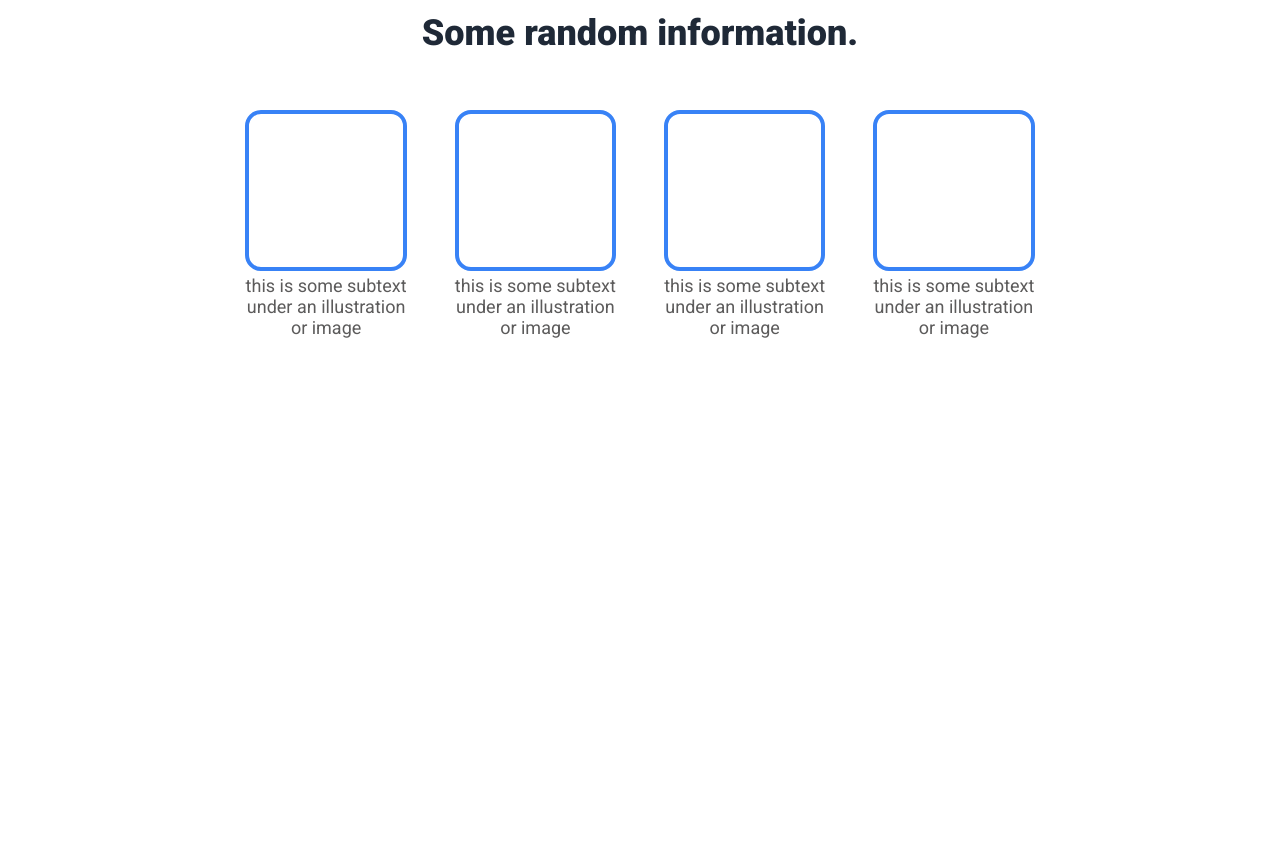
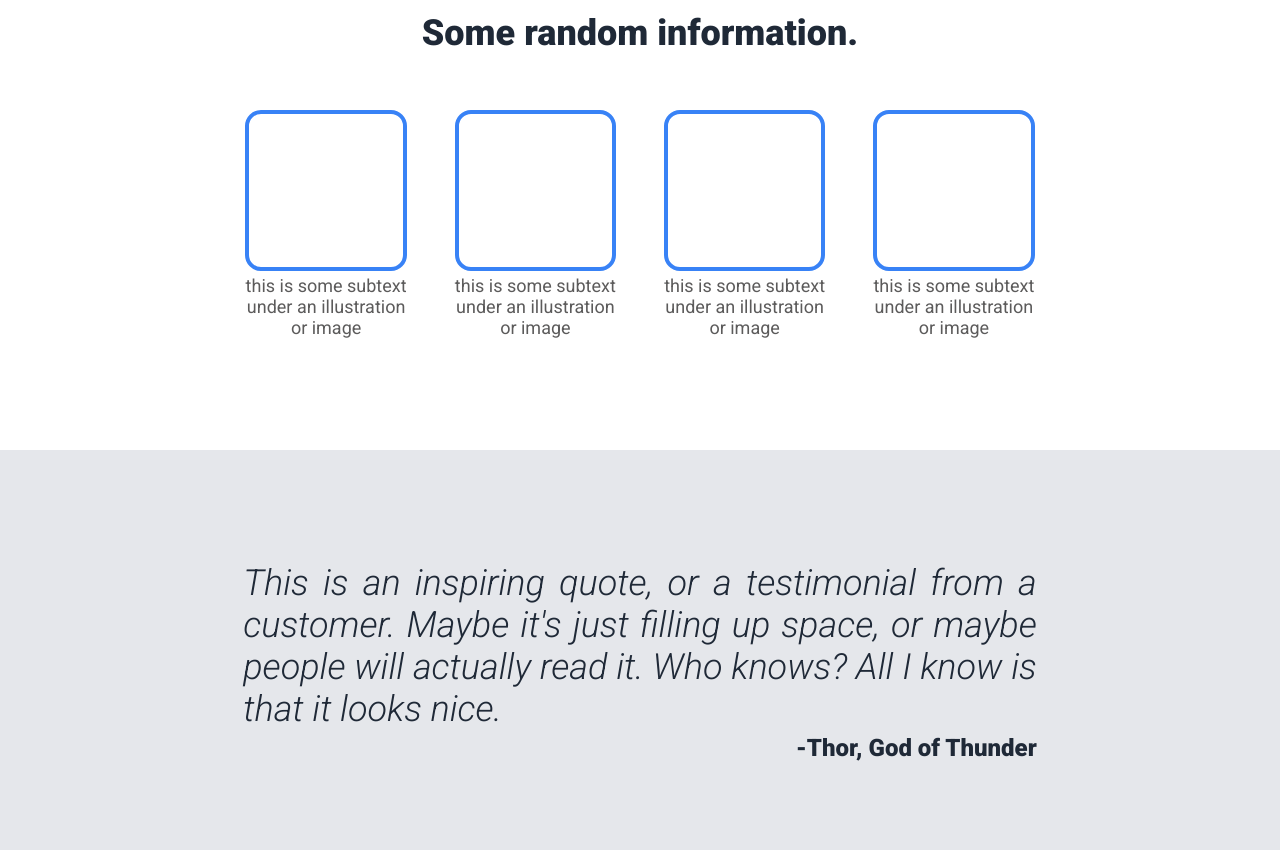
Before and after one commit to derm1llion/TOP_landing-page, a plain HTML site: page index.html in a window 1280 px wide. Shown: the part 764-1614 px from the top of the page. Before the commit the page ends 1214 px from the top, so only its background shows below. Drawn offline with Linux system fonts and the light colour scheme.

Commit message:
Add quote section

```diff
--- a/index.html
+++ b/index.html
@@ -4,8 +4,8 @@
     <meta charset="UTF-8">
     <meta name="viewport" content="width=device-width, initial-scale=1.0">
     <link rel="preconnect" href="https://fonts.googleapis.com">
-<link rel="preconnect" href="https://fonts.gstatic.com" crossorigin>
-<link href="https://fonts.googleapis.com/css2?family=Roboto:wght@400;900&display=swap" rel="stylesheet">
+    <link rel="preconnect" href="https://fonts.gstatic.com" crossorigin>
+    <link href="https://fonts.googleapis.com/css2?family=Roboto:ital,wght@0,400;0,900;1,300&display=swap" rel="stylesheet">
     <link rel="stylesheet" href="style.css">
     <title>A Landing Page</title>
 </head>
@@ -51,5 +51,11 @@
             </li>
         </ul>
     </div>
+    <div class="quote">
+        <div class="quote-wrapper">
+            <div class="quote-context">This is an inspiring quote, or a testimonial from a customer. Maybe it's just filling up space, or maybe people will actually read it. Who knows? All I know is that it looks nice.</div>
+            <div class="quote-author">-Thor, God of Thunder</div>
+        </div>
+    </div>
 </body>
 </html>
--- a/style.css
+++ b/style.css
@@ -10,6 +10,7 @@
     flex-direction: column;
     height: 90vh;
     padding: 20px 80px 0px 160px;
+    overflow: hidden;
 }
 
 .hero-header {
@@ -127,3 +128,34 @@
     font-size: 18px;
     color: rgb(92, 91, 91);
 }
+
+
+.quote {
+    background-color: #e5e7eb;
+    padding-top: 112px;
+    padding-bottom: 88px;
+    display: flex;
+    justify-content: center;
+}
+
+.quote-wrapper {
+    display: flex;
+    flex-direction: column;
+    gap: 4px;
+    width: 62%;
+}
+
+.quote-context {
+    font-size: 36px;
+    color: #1f2937;
+    font-weight: 300;
+    font-style: italic;
+    text-align: justify;
+}
+
+.quote-author {
+    font-size: 24px;
+    font-weight: 900;
+    color: #1f2937;
+    text-align: end;
+}
```
